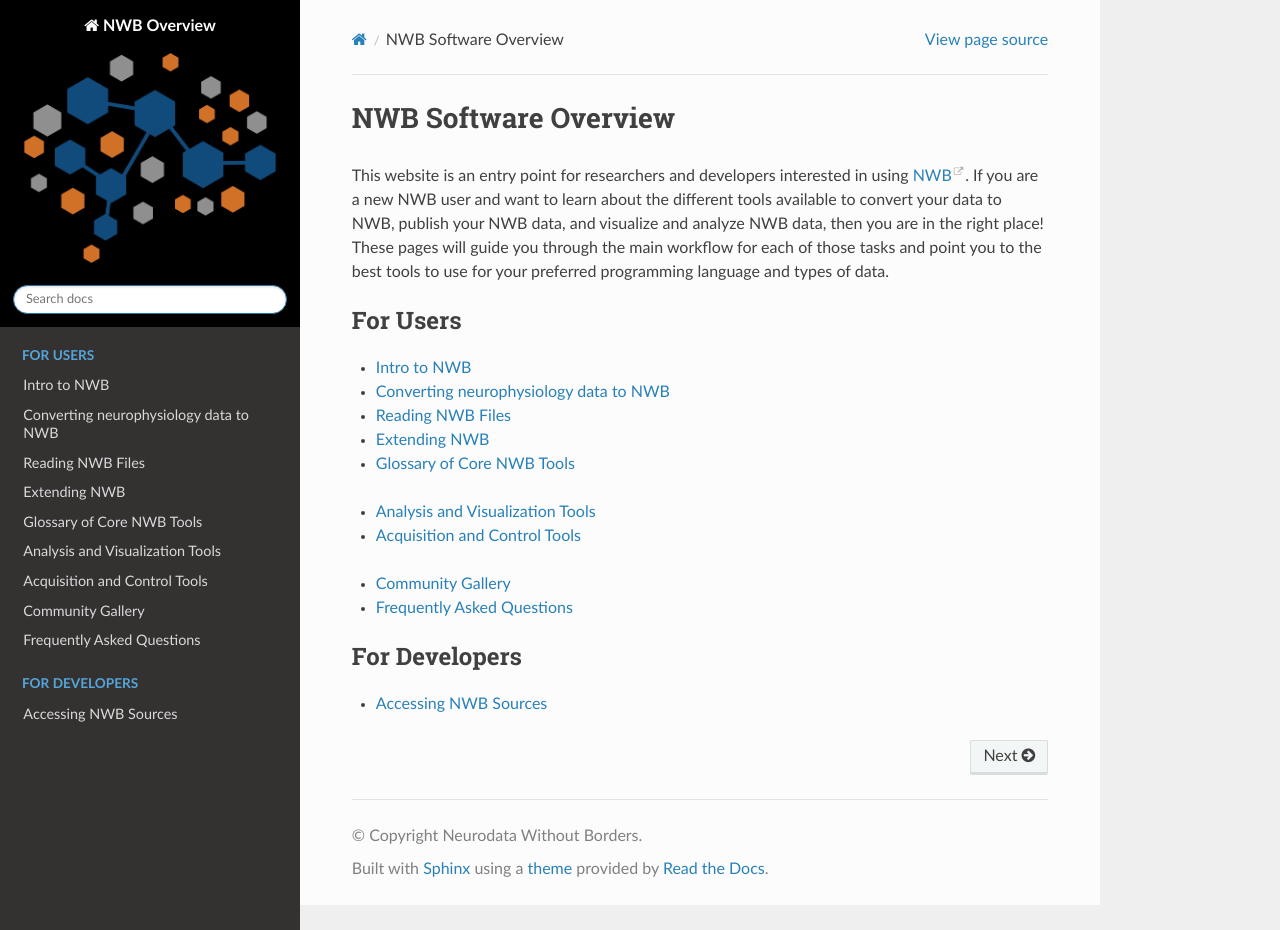
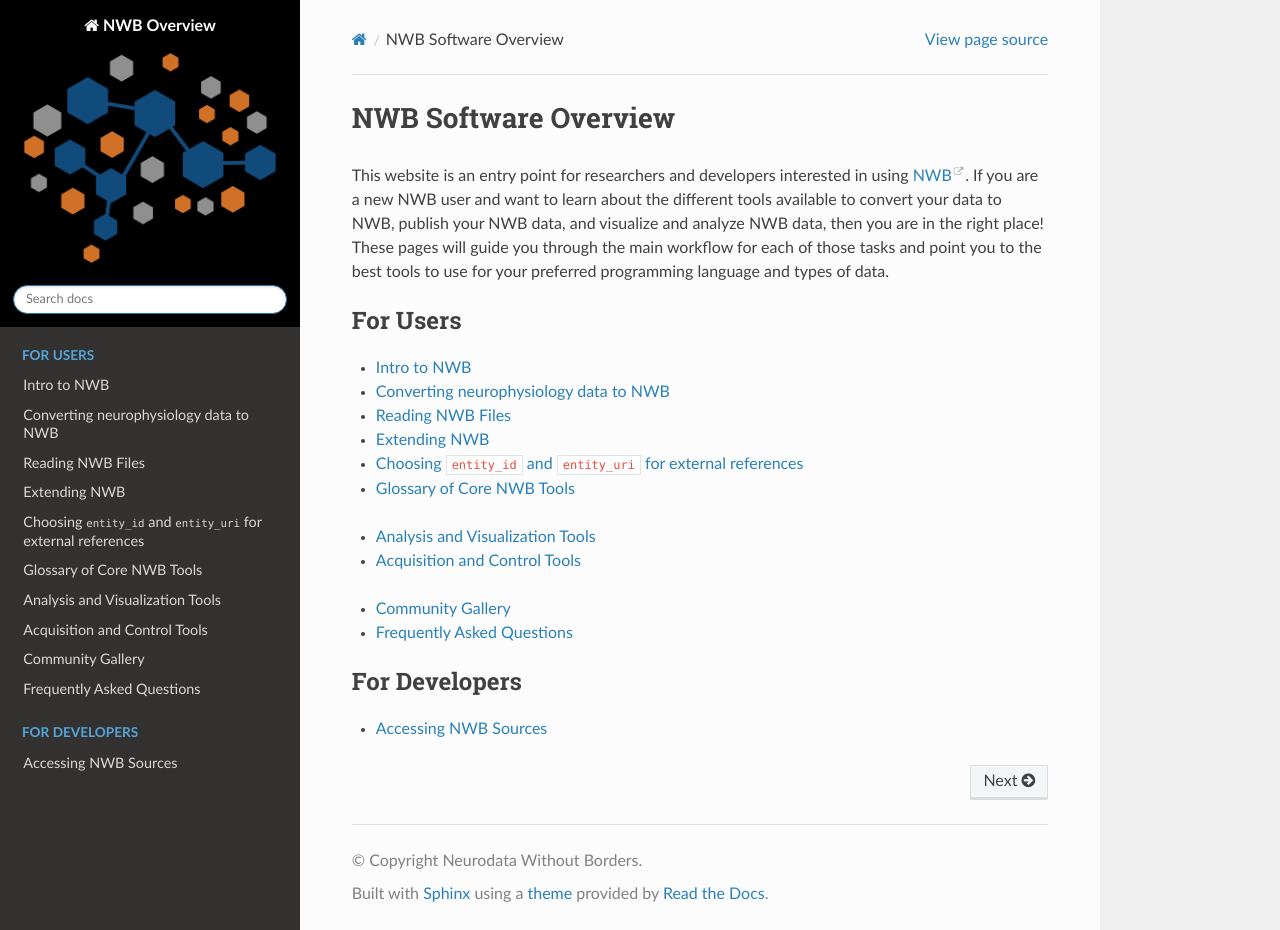
Before and after one commit to NeurodataWithoutBorders/nwb-overview, a Sphinx documentation site: the page built from docs/source/index.rst, in a window 1280 px wide and 930 px high. Built offline with Sphinx 7.4.7 and the Read the Docs theme 3.1.0, drawn with Linux system fonts in a browser that asks for light colours; pages that are not in the unit, such as notebooks, are missing from menus; part of the change alters nothing that is shown.

Commit message:
Add guide on choosing entity_id and entity_uri for HERD references
Moves the reference page proposed in pynwb#2206 into nwb-overview. It
documents how to pick entity_id (a CURIE whose prefix is registered with
bioregistry.io) and entity_uri (the resolved canonical URL) when adding
external resource references with HERD.add_ref, including a table of
commonly used registries and a fallback for resources without per-term
URLs.

Co-Authored-By: Claude Opus 4.8 (1M context) <noreply@anthropic.com>

```diff
--- /dev/null
+++ b/docs/source/external_resources_entity_guide.rst
@@ -0,0 +1,138 @@
+.. _external_resources_entity_guide:
+
+Choosing ``entity_id`` and ``entity_uri`` for external references
+=================================================================
+
+When you annotate data with an external resource using
+:py:meth:`HERD.add_ref <hdmf.common.resources.HERD.add_ref>`, each reference records two
+fields that identify the external term:
+
+``entity_id``
+    A compact identifier (a `CURIE <https://www.w3.org/TR/curie/>`_) of the form
+    ``prefix:identifier`` (e.g. ``NCBITaxon:10090``). The ``prefix`` names the registry or
+    ontology and the ``identifier`` is the term's accession within it.
+
+``entity_uri``
+    The full URL that the ``entity_id`` resolves to — a persistent, dereferenceable web
+    address for that exact term.
+
+Recommended practice
+---------------------
+
+#. **Use a CURIE for** ``entity_id``. Prefer an identifier whose ``prefix`` is registered with
+   `bioregistry.io <https://bioregistry.io>`_. The Bioregistry is a comprehensive registry of
+   prefixes that maps each CURIE to a canonical, resolvable URL, which avoids the ambiguity of
+   the many overlapping identifier schemes (e.g. ``NCBITaxon`` vs. ``taxonomy`` vs.
+   ``NCBI_TAXON``).
+
+#. **Use the resolved URL for** ``entity_uri``. The ``entity_uri`` should be the URL that the
+   CURIE resolves to. You can look this up by resolving the CURIE through the Bioregistry:
+   visiting ``https://bioregistry.io/<entity_id>`` (for example
+   ``https://bioregistry.io/NCBITaxon:10090``) redirects to the canonical provider URL, which is
+   the value to store in ``entity_uri``.
+
+Keeping ``entity_id`` and ``entity_uri`` consistent in this way means a reader can both
+recognize the registry from the compact ``entity_id`` and dereference the ``entity_uri`` to land
+on an authoritative description of the term.
+
+Commonly used registries
+-------------------------
+
+All of the registries below are registered with the Bioregistry. The ``entity_uri`` column shows
+the canonical URL the example ``entity_id`` resolves to.
+
+.. list-table::
+   :header-rows: 1
+   :widths: 10 16 22 20 32
+
+   * - Prefix
+     - Use for
+     - Common NWB field(s)
+     - Example ``entity_id``
+     - Example ``entity_uri``
+   * - ``NCBITaxon``
+     - Species
+     - ``Subject.species``
+     - ``NCBITaxon:10090``
+     - ``http://purl.obolibrary.org/obo/NCBITaxon_10090``
+   * - ``ROR``
+     - Organizations / institutions
+     - ``NWBFile.institution``
+     - ``ROR:013meh722``
+     - ``https://ror.org/013meh722``
+   * - ``ORCID``
+     - People (researchers)
+     - ``NWBFile.experimenter``
+     - ``ORCID:0000-0002-1825-0097``
+     - ``https://orcid.org/0000-0002-1825-0097``
+   * - ``UBERON``
+     - Brain regions (cross-species)
+     - Brain-region location fields [#loc]_
+     - ``UBERON:0001950``
+     - ``http://purl.obolibrary.org/obo/UBERON_0001950``
+   * - ``MBA``
+     - Brain regions (Allen Mouse Brain Atlas)
+     - Brain-region location fields [#loc]_
+     - ``MBA:385``
+     - ``https://purl.brain-bican.org/ontology/mbao/MBA_385``
+   * - ``HBA``
+     - Brain regions (Allen Human Brain Atlas)
+     - Brain-region location fields [#loc]_
+     - ``HBA:4005``
+     - ``https://purl.brain-bican.org/ontology/hbao/HBA_4005``
+   * - ``DANDI``
+     - Dandisets
+     - (identifies the dataset as a whole)
+     - ``DANDI:000015``
+     - ``https://dandiarchive.org/dandiset/000015``
+
+.. [#loc] Brain-region annotations commonly apply to ``ElectrodeGroup.location``,
+   ``ImagingPlane.location``, and the ``location`` column of the ``electrodes`` table.
+
+Example
+-------
+
+.. code-block:: python
+
+    # the species of the subject, mapped to NCBI Taxonomy
+    herd.add_ref(
+        container=nwbfile.subject,
+        attribute="species",
+        key="Mus musculus",
+        entity_id="NCBITaxon:10090",
+        entity_uri="http://purl.obolibrary.org/obo/NCBITaxon_10090",
+    )
+
+Resources without individually resolvable URLs
+----------------------------------------------
+
+Some resources do not provide a dereferenceable URL for each individual term. For example, many
+brain atlases (such as the macaque **D99** atlas) publish a single document or download for the
+whole atlas rather than one persistent URL per region.
+
+In that case:
+
+* Put the **URL of the resource as a whole** in ``entity_uri`` (e.g. the atlas's landing or
+  download page).
+* Put the resource's **identifier for the specific term** — for example, the brain area ID used
+  by the atlas — in ``entity_id``.
+
+This keeps every reference dereferenceable to *something* authoritative (the resource) while
+still recording the precise term identifier, even when a per-term URL does not exist.
+
+.. code-block:: python
+
+    # a region from an atlas that has no per-region URL: identify the region by its
+    # atlas-specific ID and point entity_uri at the atlas itself
+    herd.add_ref(
+        container=electrodes_table,
+        attribute="location",
+        key="area_42",
+        entity_id="42",
+        entity_uri="https://afni.nimh.nih.gov/pub/dist/atlases/macaque/D99_macaque/",
+    )
+
+.. seealso::
+
+   :py:class:`HERD <hdmf.common.resources.HERD>` for the full API, and
+   :py:meth:`HERD.add_ref <hdmf.common.resources.HERD.add_ref>` for adding references.
--- a/docs/source/index.rst
+++ b/docs/source/index.rst
@@ -21,6 +21,7 @@ for each of those tasks and point you to the best tools to use for your preferre
    conversion_tutorial/user_guide
    file_read/file_read
    extensions_tutorial/extensions_tutorial_home
+   external_resources_entity_guide
    core_tools/core_tools_home
 
 .. toctree::
```
